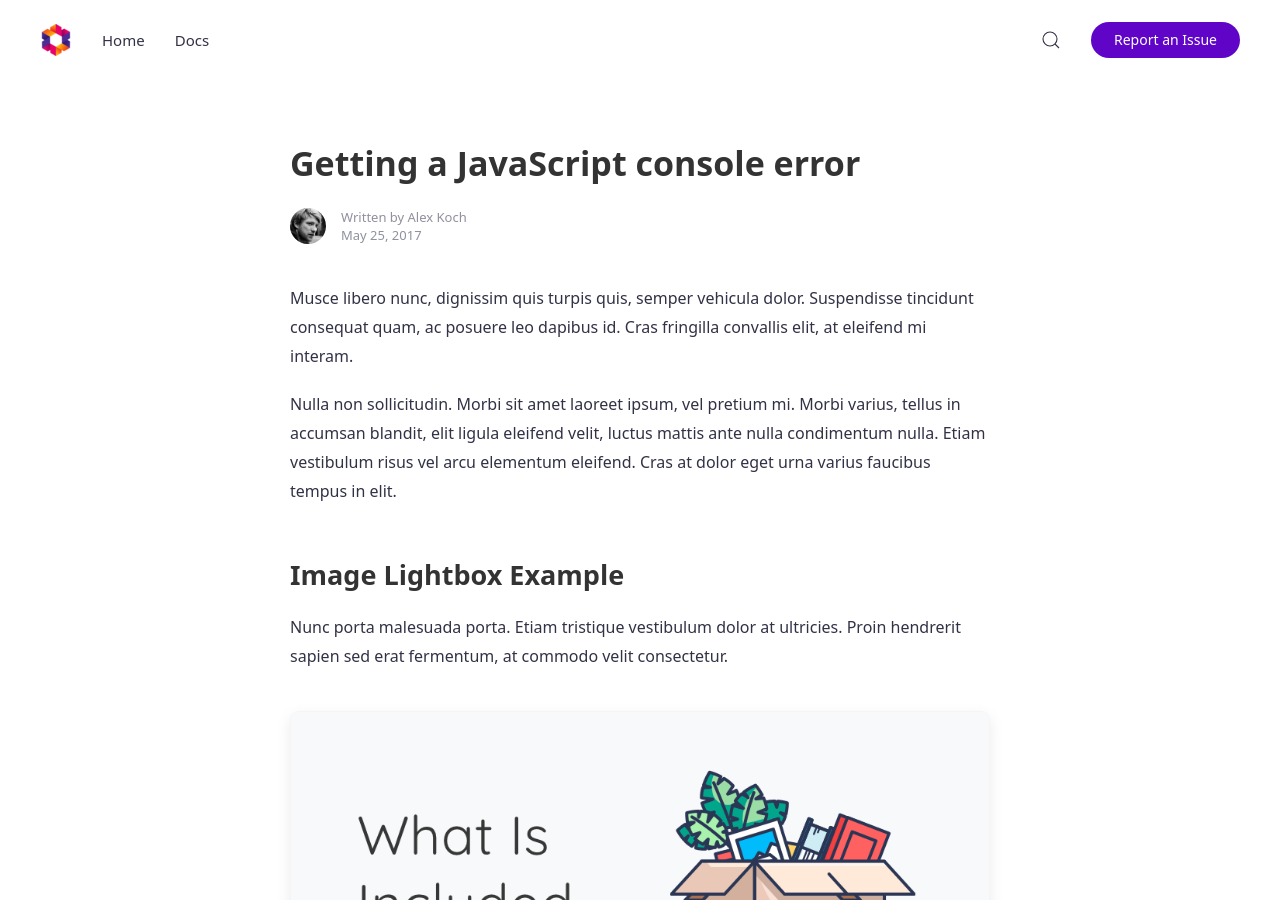
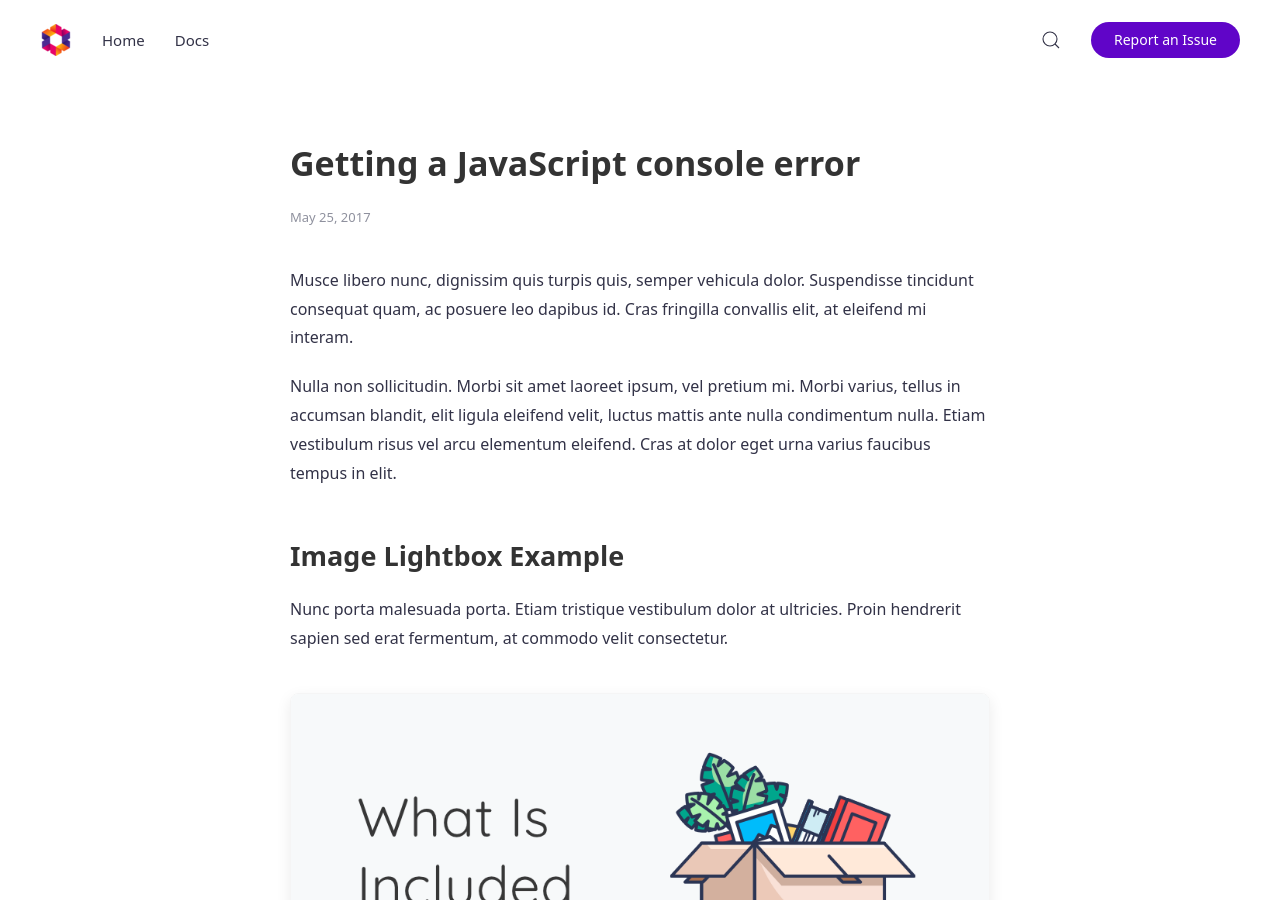
Before and after one commit to GitLiveApp/GitLive, a Jekyll site: the page built from _posts/2017-05-25-post7.md, in a window 1280 px wide and 900 px high. Built offline with Jekyll 4.4.1, drawn with Linux system fonts in a browser that asks for light colours.

Commit message:
Taken out extra example team members

```diff
--- a/_config.yml
+++ b/_config.yml
@@ -33,30 +33,6 @@ navbar:
 
 # Author settings, displayed on post and doc pages if front matter references author name e.g. author: peter
 authors:
-    john:
-      name:         John Brown
-      title:        Support
-      avatar:       avatar-john.png
-    evan:
-      name:         Evan Wells
-      title:        Support
-      avatar:       avatar-evan.png
-    sara:
-      name:         Sara Galen
-      title:        Lead Developer
-      avatar:       avatar-sara.png
-    alex:
-      name:         Alex Koch
-      title:        Design Engineer
-      avatar:       avatar-alex.png
-    daniel:
-      name:         Daniel Shultz
-      title:        Developer
-      avatar:       avatar-daniel.png
-    tom:
-      name:         Tom Farrell
-      title:        Developer
-      avatar:       avatar-tom.png
     nicktheman:
       name:         Nicholas Bransby
       title:        Co-Founder
```
